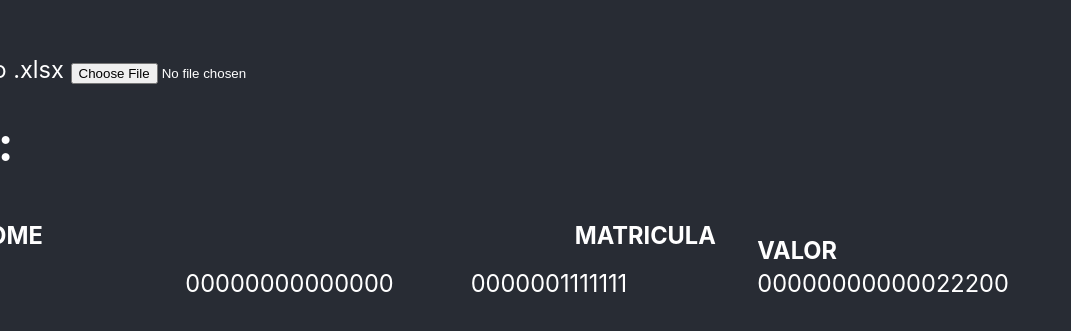
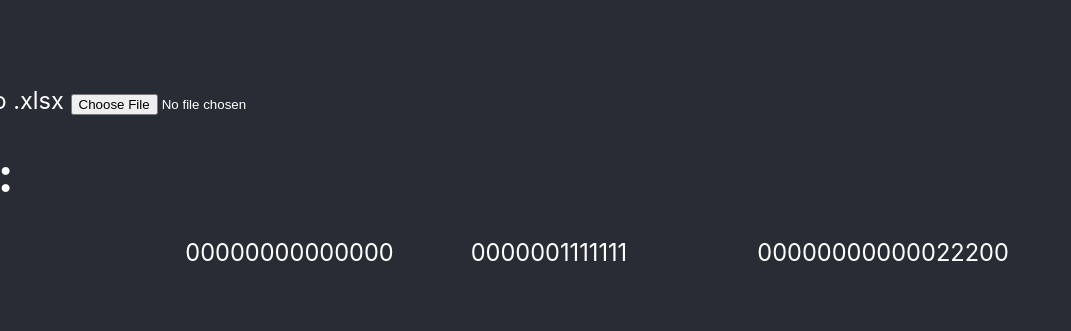
Before and after one commit to RodrigVF/xlsx-txt-website, a React (Create React App) app: page / in a window 1280 px wide. Shown: the part 297-628 px from the top of the page, without its empty margins (0-1071 px from the left). Built offline with nearby package versions, Linux system fonts and the light colour scheme.

Commit message:
remove header

```diff
--- a/src/components/XlsxToJson.jsx
+++ b/src/components/XlsxToJson.jsx
@@ -84,12 +84,6 @@ const XlsxToJson = () => {
       <h1> Resultado: </h1>
       <div id='myInput'>
        <table>
-       <tr key={"header"}>
-           <th> {`\u00A0 \u00A0 \u00A0 \u00A0\u00A0`} MATRICULA/NOME </th>
-           <th> {`\u00A0 \u00A0 \u00A0 \u00A0 \u00A0\u00A0 \u00A0 \u00A0 \u00A0 \u00A0`}</th>
-           <th> {`\u00A0 \u00A0 \u00A0 \u00A0 \u00A0 \u00A0 \u00A0 \u00A0\u00A0\u00A0\u00A0\u00A0\u00A0`} MATRICULA </th>
-           <th> {`\u00A0 \u00A0 \u00A0 \u00A0 \u00A0 \u00A0 \u00A0 \u00A0 \u00A0 \u00A0 \u00A0\u00A0\u00A0\u00A0\u00A0\u00A0\u00A0\u00A0\u00A0\u00A0\u00A0\u00A0\u00A0\u00A0\u00A0\u00A0\u00A0`} VALOR </th>
-       </tr>
        {json.map((item) => (
          <tr>
           <td key='MATRICULA/NOME'>
```
